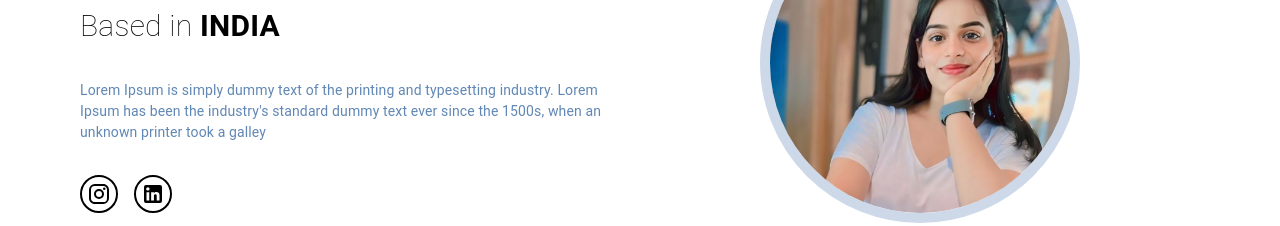
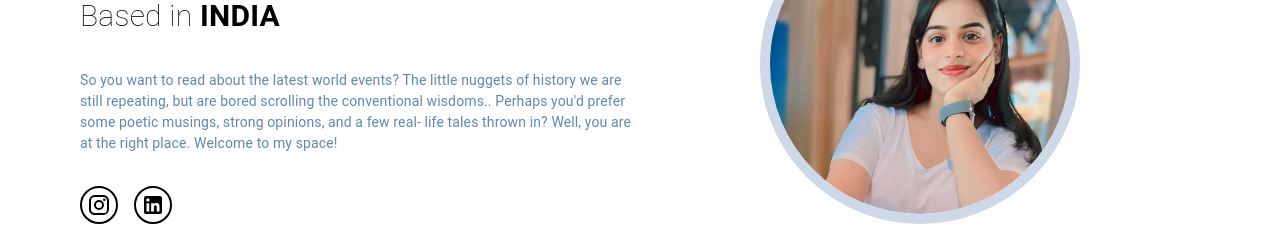
Before and after one commit to MANANTANDON/next-shyna, a Next.js app: page / in a window 1280 px wide. Shown: the part 209-435 px from the top of the page. Built offline with nearby package versions, Linux system fonts and the light colour scheme; no server answers.

Commit message:
bio updated...

```diff
--- a/src/components/TopContainer.jsx
+++ b/src/components/TopContainer.jsx
@@ -33,9 +33,12 @@ export const TopContainer = () => {
                 <span style={{ fontWeight: "bolder" }}>INDIA </span>
               </Typography>
               <Typography fontSize="14px" sx={{ color: "#6087b5", my: 4 }}>
-                Lorem Ipsum is simply dummy text of the printing and typesetting
-                industry. Lorem Ipsum has been the industry's standard dummy
-                text ever since the 1500s, when an unknown printer took a galley
+                So you want to read about the latest world events? The little
+                nuggets of history we are still repeating, but are bored
+                scrolling the conventional wisdoms.. Perhaps you'd prefer some
+                poetic musings, strong opinions, and a few real- life tales
+                thrown in? Well, you are at the right place. Welcome to my
+                space!
               </Typography>
               <Box sx={{ display: "flex", alignItems: "center", gap: 2 }}>
                 <Link
```
